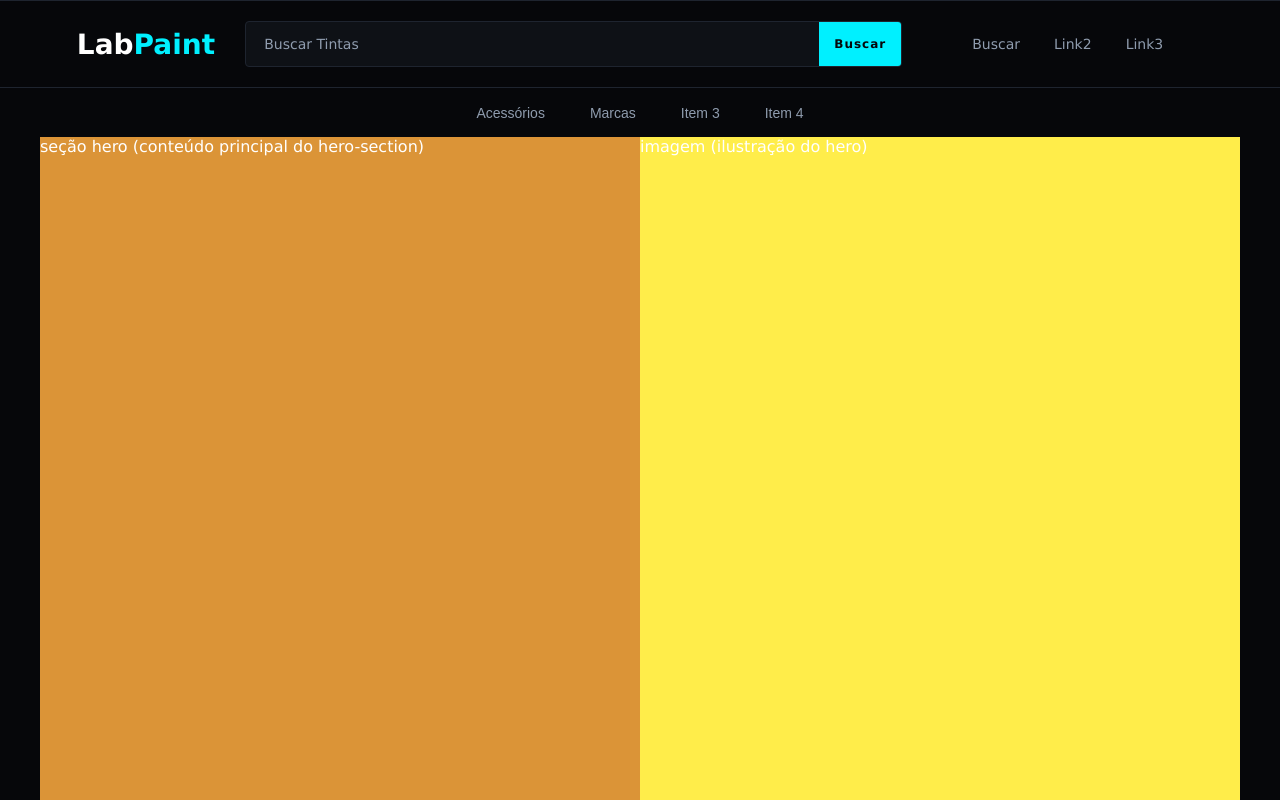
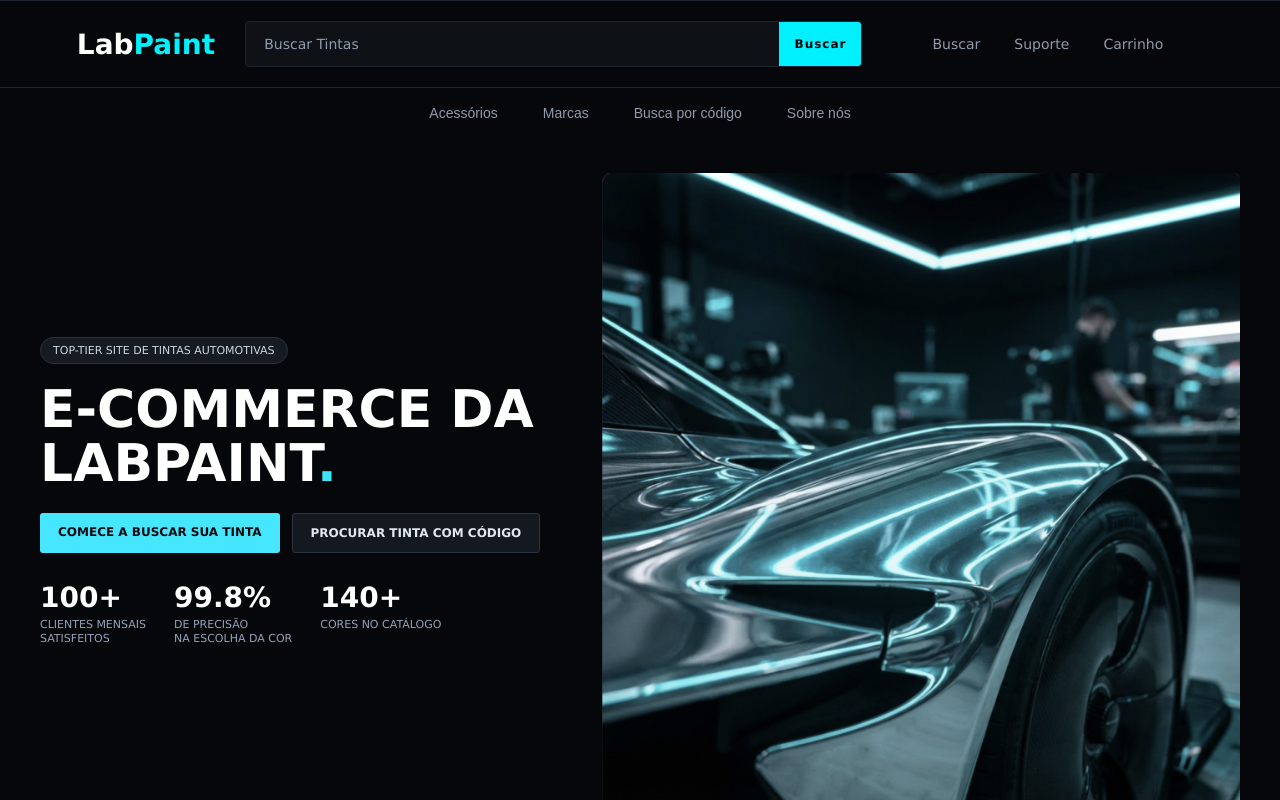
Before and after one commit to ThatsTacitPim/Labpaint, a plain HTML site: page index.html in a window 1280 px wide. Drawn offline with Linux system fonts and the light colour scheme.

Commit message:
hero section terminada

```diff
--- a/estilos/landpage.css
+++ b/estilos/landpage.css
@@ -53,17 +53,9 @@ nav {
 }
 /* Div do conteúdo hero */
 .hero-centralizado {
-    background-color: rgb(236, 160, 255);
     height: 100%;
     margin: 0 var(--espaco-horizontal);
 }
-#text-hero {
-    background-color: rgb(219, 148, 55);
-}
-#image-hero {
-    background-color: rgb(255, 237, 74);
-}
-
 .card ul {
     margin: 10px;
 }
@@ -79,3 +71,108 @@ nav {
 footer {
     background-color: rgb(59, 59, 59);
 }
+
+/* Hero section */
+#section-hero.hero-centralizado {
+    display: flex;
+    align-items: center;
+    justify-content: center;
+    gap: 40px;
+    padding: 36px 0;
+    color: #ffffff;
+}
+
+#text-hero {
+    width: 52%;
+}
+
+.hero-badge {
+    display: inline-block;
+    padding: 6px 12px;
+    background-color: #161b22;
+    border: 1px solid #2a323d;
+    border-radius: 20px;
+    font-size: 11px;
+    color: #cbd5e1;
+}
+
+#text-hero h1 {
+    margin: 18px 0 22px;
+    font-size: 52px;
+    line-height: 1.05;
+    color: #ffffff;
+}
+
+#text-hero h1 span {
+    color: #38e8ff;
+}
+
+.hero-acoes {
+    display: flex;
+    gap: 12px;
+    margin-bottom: 28px;
+}
+
+.hero-acoes a {
+    display: inline-block;
+    padding: 12px 18px;
+    font-size: 12px;
+    font-weight: bold;
+    text-decoration: none;
+    border-radius: 3px;
+}
+
+.hero-acoes a:first-child {
+    background-color: #46e6ff;
+    color: #070b10;
+}
+
+.hero-acoes a:last-child {
+    background-color: #141920;
+    color: #e2e8f0;
+    border: 1px solid #2d3540;
+}
+
+.hero-metricas {
+    display: flex;
+    gap: 28px;
+}
+
+.hero-metricas div {
+    display: flex;
+    flex-direction: column;
+    gap: 4px;
+}
+
+.hero-metricas strong {
+    font-size: 28px;
+    color: #ffffff;
+}
+
+.hero-metricas span {
+    font-size: 11px;
+    line-height: 1.3;
+    color: #94a3b8;
+}
+
+#image-hero {
+    height: 100%;
+}
+
+#image-hero img {
+    display: block;
+    width: 100%;
+    height: auto;
+    border-radius: 6px;
+}
+
+@media (max-width: 820px) {
+    #section-hero.hero-centralizado {
+        flex-direction: column;
+    }
+
+    #text-hero,
+    #image-hero {
+        width: 100%;
+    }
+}
--- a/index.html
+++ b/index.html
@@ -45,8 +45,8 @@
                 <nav class="main-nav">
 
                     <a href="#">Buscar</a>
-                    <a href="#">Link2</a>
-                    <a href="#">Link3</a>
+                    <a href="#">Suporte</a>
+                    <a href="#">Carrinho</a>
 
             </header>
             <!--2. Barra de navegação -->
@@ -54,14 +54,37 @@
                 <ul>
                     <li><a href="#">Acessórios</a></li>
                     <li><a href="#">Marcas</a></li>
-                    <li><a href="#">Item 3</a></li>
-                    <li><a href="#">Item 4</a></li>
+                    <li><a href="#">Busca por código</a></li>
+                    <li><a href="#">Sobre nós</a></li>
                 </ul>
             </nav>
             <!--3. Seção Hero com imagem de amostra -->
             <div id="section-hero" class="hero-centralizado">
-                <div id="text-hero">seção hero (conteúdo principal do hero-section)</div>
-                <div id="image-hero">imagem (ilustração do hero)</div>
+                <div id="text-hero">
+                    <span class="hero-badge">TOP-TIER SITE DE TINTAS AUTOMOTIVAS</span>
+                    <h1>E-COMMERCE DA<br>LABPAINT<span>.</span></h1>
+                    <div class="hero-acoes">
+                        <a href="#buscar-tintas">COMECE A BUSCAR SUA TINTA</a>
+                        <a href="#buscar-codigo">PROCURAR TINTA COM CÓDIGO</a>
+                    </div>
+                    <div class="hero-metricas">
+                        <div>
+                            <strong>100+</strong>
+                            <span>CLIENTES MENSAIS<br>SATISFEITOS</span>
+                        </div>
+                        <div>
+                            <strong>99.8%</strong>
+                            <span>DE PRECISÃO<br>NA ESCOLHA DA COR</span>
+                        </div>
+                        <div>
+                            <strong>140+</strong>
+                            <span>CORES NO CATÁLOGO</span>
+                        </div>
+                    </div>
+                </div>
+                <div id="image-hero">
+                    <img src="./kennedy/images/hero.png" alt="Pintura automotiva metálica">
+                </div>
             </div>
         </section>
 
```
Also changed, not shown: kennedy/images/hero.png (added).
